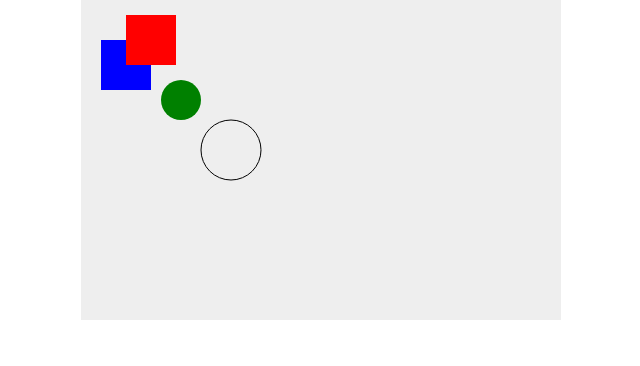
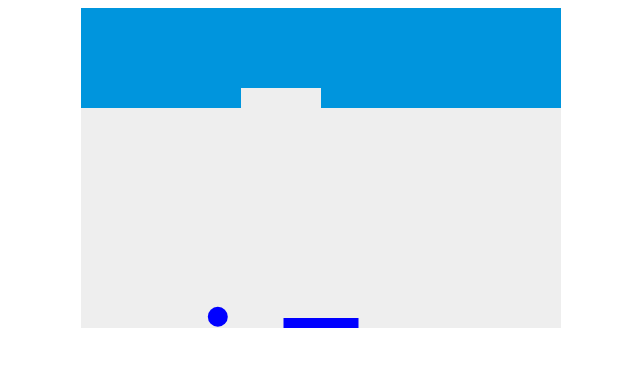
Before and after one commit to azerbelhedi/breaker-ball, a plain HTML site: page index.html in a window 1280 px wide. Shown: the whole page, without its empty margins (319-959 px from the left). Drawn offline with Linux system fonts and the light colour scheme.

Commit message:
beta 0 done :D

```diff
--- a/render.js
+++ b/render.js
@@ -2,27 +2,144 @@
 let canvas = document.querySelector("#myCanvas") ;
 let ctx = canvas.getContext("2d") ;
 
-// test sample draw square :
+//ball :
+let y = canvas.height / 2  ;
+let x = (canvas.width / 2 ) - 20 ;
+let ballRadius = 10 ;
+let dx = -0.8 ;
+let dy = -2.4 ;
+
+//paddle
+let paddleHeight = 10 ;
+let paddleWidh = 75 ;
+let paddleX = (canvas.width - paddleWidh )/2 ;
+
+//keyboard :
+let rightPressed = false ;
+let leftPressed = false ;
+
+// bricks :
+let brickRowCount = 5 ;
+let brickColumnCount = 6 ;
+let brickWidh = 80 ;
+let brickHeight = 20 ;
+let brickPadding = 0 ;
+let brickOffsetTop = 0 ;
+let brickOffsetleft = 00 ;
+
+let bricks = [] ;
+
+for(let c = 0 ; c < brickColumnCount ; c++){
+    bricks[c] = [] ;
+    for(let r = 0 ; r < brickRowCount ; r++){
+        bricks[c][r] = {x : 0 , y : 0 , status : 1} ;
+    }
+}
+
+const drawBricks = () =>{
+    for(let c = 0 ; c < brickColumnCount ; c++){
+        for(let r = 0 ; r < brickRowCount ; r++){
+            if(bricks[c][r].status == 1){
+                let brickX = c*(brickWidh + brickPadding) +brickOffsetleft ;
+                let brickY = r*(brickHeight + brickPadding) + brickOffsetTop ;
+                let stat = bricks[c][r].status ;
+                bricks[c][r] = {x : brickX , y : brickY , status : stat} ;
                 ctx.beginPath() ;
-ctx.rect(20 , 40 , 50 , 50) ;
+                ctx.rect(brickX , brickY , brickWidh , brickHeight) ;
+                ctx.fillStyle = "#0095DD" ;
+                ctx.fill() ;
+                ctx.closePath() ;
+            }
+        }
+    }
+}
+
+const collisionDetection = () => {
+    for(let c = 0 ; c < brickColumnCount ; c++){
+        for(let r = 0 ; r < brickRowCount ; r++){
+            let b = bricks[c][r] ;
+            let ballEdgeX = x ;
+            let ballEdgeY = y - ballRadius ;
+            if(bricks[c][r].status == 1  && ballEdgeY < b.y + brickHeight && ballEdgeY > b.y){
+                if(ballEdgeX > b.x && ballEdgeX < b.x + brickWidh ){
+                    dy = -dy ;
+                    //bricks[c][r].x = 0 ;
+                    //bricks[c][r].y = 0 ;
+                    bricks[c][r].status = 0 ;
+                }
+            }
+        }
+    }
+}
+
+const keyDownHandler = (e) => {
+    if(e.key == "right" || e.key == "ArrowRight"){
+        rightPressed = true ;
+    }
+    else if(e.key == "left" || e.key == "ArrowLeft"){
+        leftPressed = true ;
+    }
+}
+
+const keyUpHandler = (e) => {
+    if(e.key == "right" || e.key == "ArrowRight"){
+        rightPressed = false ;
+    }
+    else if(e.key == "left" || e.key == "ArrowLeft"){
+        leftPressed = false ;
+    }
+}
+
+const drawPaddle = () => {
+    ctx.beginPath() ;
+    ctx.rect(paddleX , canvas.height - 10 , paddleWidh , paddleHeight) ;
     ctx.fillStyle = "blue" ;
     ctx.fill() ;
     ctx.closePath() ;
+}
 
+const drawBall = () => {
     ctx.beginPath() ;
-ctx.rect(45 , 15 , 50 , 50) ;
-ctx.fillStyle = "red" ;
+    ctx.arc(x , y ,ballRadius , 0 , 6.28) ;
+    ctx.fillStyle = "blue" ;
     ctx.fill() ;
     ctx.closePath() ;
+}
 
-ctx.beginPath() ;
-ctx.arc(100 , 100 , 20 , 0 , 6.28 ) ;
-ctx.fillStyle = "green" ;
-ctx.fill() ;
-ctx.closePath() ;
+const checkWallCollision = () => {
+    if( ((y + dy - ballRadius) < 0 ) ){
+        dy = -dy ;
+    }
+    if( ((x + dx - ballRadius) < 0 ) || (x + dx + ballRadius) > canvas.width ){
+        dx = -dx ;
+    }
+    if( (y + dy + ballRadius) > canvas.height ){
+        if(x + ballRadius > paddleX && x - ballRadius < (paddleX + paddleWidh) ){
+            dy = -dy ;
+        }
+        else{
+            alert("GAME OVER");
+            clearInterval(interval) ;
+            document.location.reload() ;
+        }
+    }
+}
 
-ctx.beginPath() ;
-ctx.arc(150 , 150 , 30 , 0 , 6.28) ;
-ctx.strokeStyle = "black" ;
-ctx.stroke() ;
-ctx.closePath() ;
+// loop of the game
+const draw = () => {
+    ctx.clearRect(0 , 0 , canvas.width , canvas.height ) ;
+    checkWallCollision() ;
+    drawBall() ;
+    x += dx ;
+    y += dy ;
+    drawBricks() ;
+    collisionDetection() ;
+    drawPaddle() ;
+    if(leftPressed && paddleX > 0 ){paddleX -= 5 ;}
+    else if(rightPressed && (paddleX + paddleWidh) < canvas.width ){paddleX +=5 ;}
+}
+
+var interval = setInterval(draw , 10) ;
+
+document.addEventListener("keydown" , keyDownHandler , false ) ; // why false parameter ??
+document.addEventListener("keyup" , keyUpHandler , false ) ;
--- a/style.css
+++ b/style.css
@@ -1,7 +1,4 @@
-* {
-    padding: 0;
-    margin: 0;
-}
+
 
 canvas {
     background: #eee;
```
Lines whose indentation alone changed are shown as unchanged.
